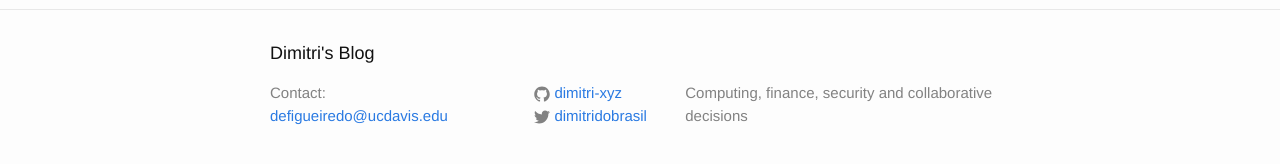
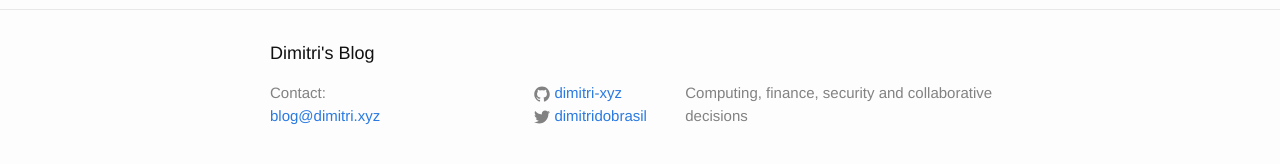
Before and after one commit to dimitri-xyz/dimitri-xyz.github.io, a Jekyll site: the page built from index.html, in a window 1280 px wide. Shown: the part 377-541 px from the top of the page. Built offline with Jekyll 4.4.1, drawn with Linux system fonts in a browser that asks for light colours.

Commit message:
Update email address to github@dimitri.xyz

```diff
--- a/_config.yml
+++ b/_config.yml
@@ -7,7 +7,7 @@
 
 # Site settings
 title: "Dimitri DeFigueiredo Ph.D."
-email: defigueiredo@ucdavis.edu
+email: blog@dimitri.xyz
 description: Computing, finance, security and collaborative decisions
 baseurl: "" # the subpath of your site, e.g. /blog
 # "http://dimitri-xyz.github.io" # the base hostname & protocol for your site
```
